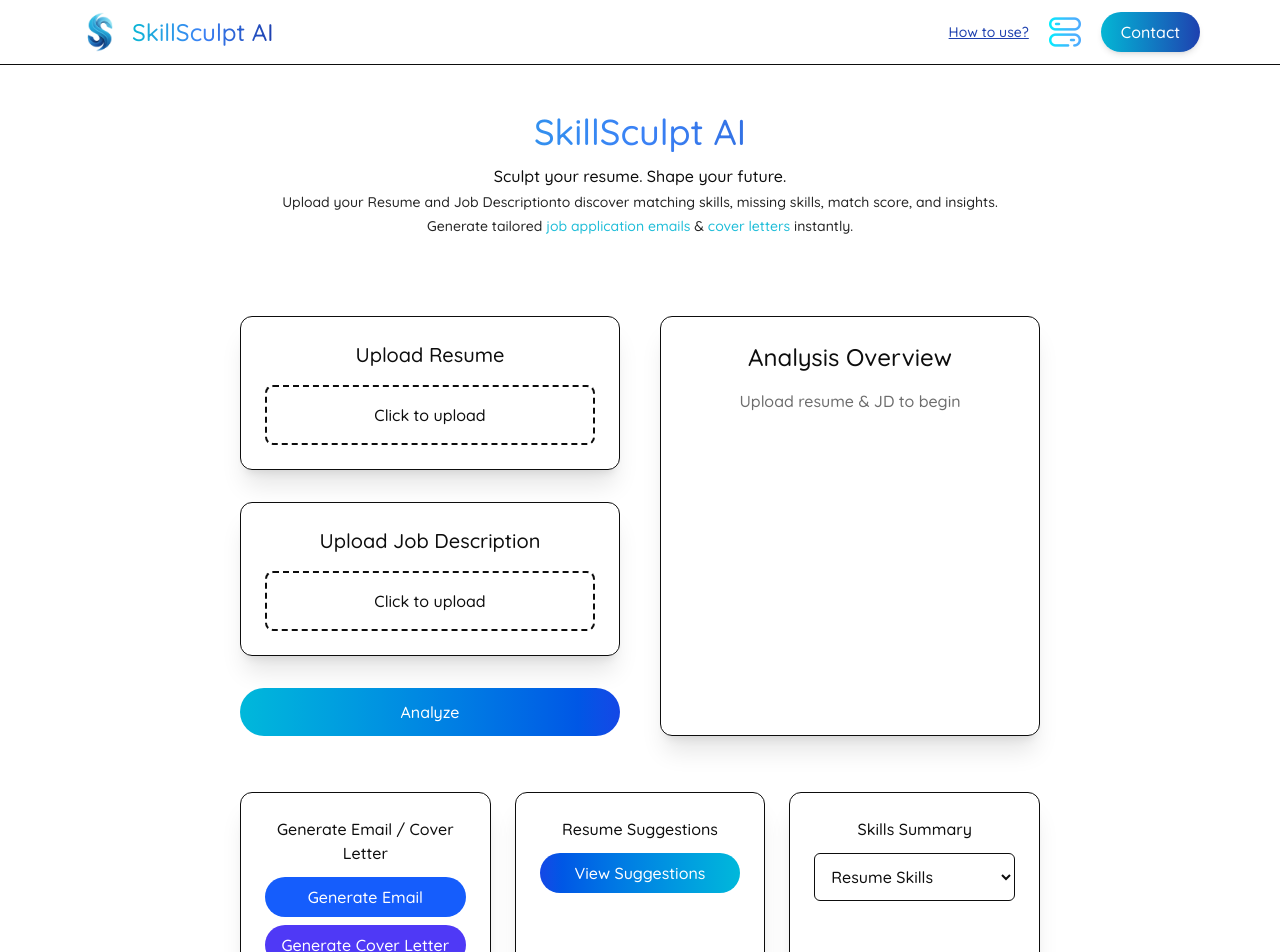
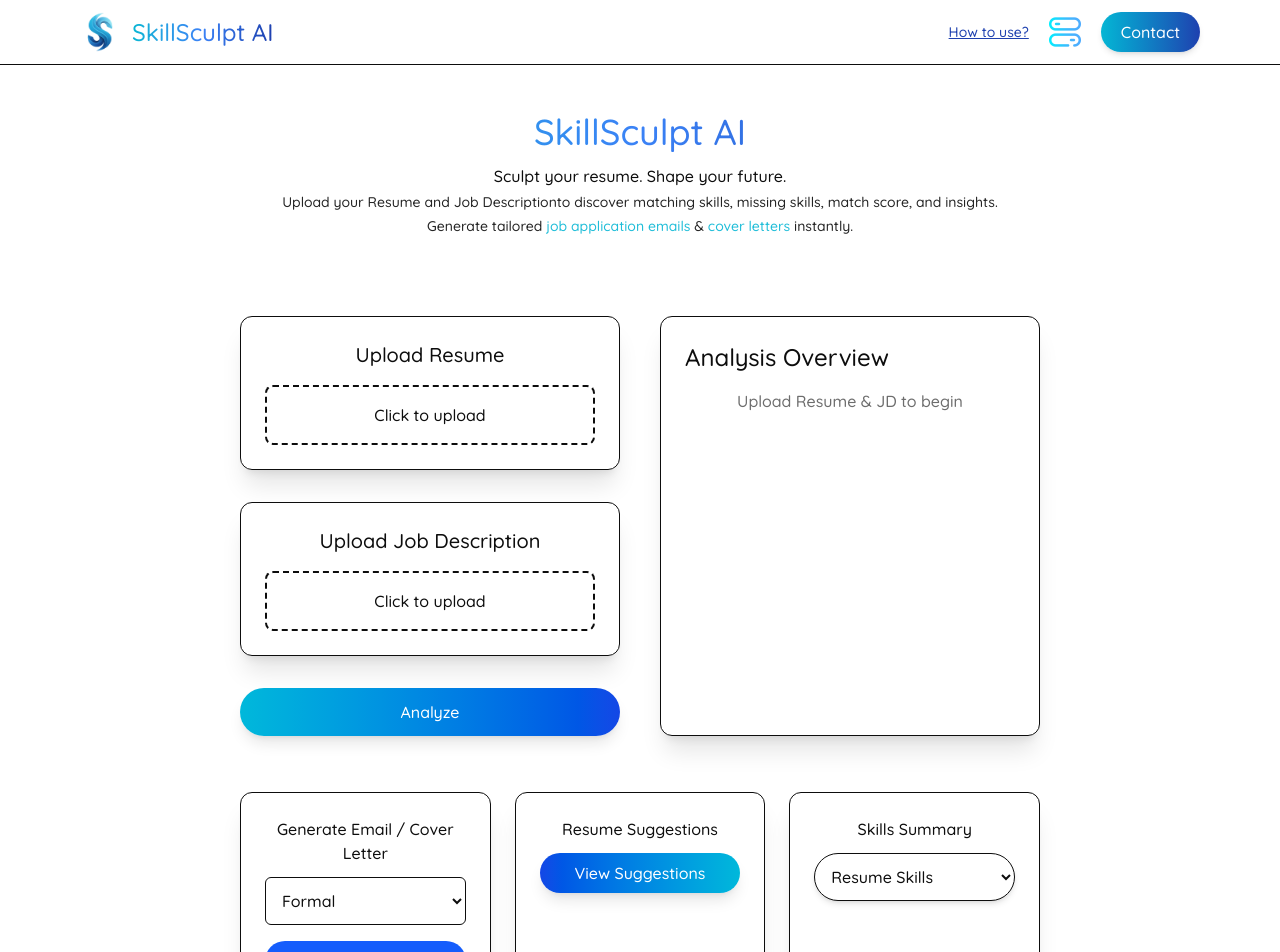
Before and after one commit to Anjana-achariya/email_frontend, a React (Vite) app: page / in a window 1280 px wide. Shown: the top 952 px of the page. Built offline with nearby package versions, Linux system fonts and the light colour scheme; no server answers.

Commit message:
Update HeroSection.jsx

```diff
--- a/src/components/HeroSection.jsx
+++ b/src/components/HeroSection.jsx
@@ -9,6 +9,8 @@
   const [analysis, setAnalysis] = useState(null);
   const [output, setOutput] = useState("");
   const [loading, setLoading] = useState(false);
+
+  const [tone, setTone] = useState("formal"); // email/cover letter tone selection
 
   const handleUpload = (e, type) => {
     const file = e.target.files[0];
@@ -47,8 +49,8 @@
     setLoading(false);
   };
 
-  const generateEmail = async (tone = "formal") => {
-    if (!analysis) return alert("Please run analysis first.");
+  const generateEmail = async () => {
+    if (!analysis) return alert("Run analysis first.");
 
     setLoading(true);
     setOutput("");
@@ -78,8 +80,8 @@
     setLoading(false);
   };
 
-  const generateCoverLetter = async (tone = "professional") => {
-    if (!analysis) return alert("Please run analysis first.");
+  const generateCoverLetter = async () => {
+    if (!analysis) return alert("Run analysis first.");
 
     setLoading(true);
     setOutput("");
@@ -89,7 +91,7 @@
       jd_text: analysis.jd_text,
       matching_skills: analysis.matching_skills,
       key_strengths: analysis.key_strengths,
-      tone,
+      tone: tone,
     };
 
     try {
@@ -110,7 +112,7 @@
   };
 
   const viewSuggestions = async () => {
-    if (!analysis) return alert("Please run analysis first.");
+    if (!analysis) return alert("Run analysis first.");
 
     setLoading(true);
     setOutput("");
@@ -130,7 +132,7 @@
       });
 
       const data = await res.json();
-      setOutput(data.suggestions.join("\n• "));
+      setOutput("• " + data.suggestions.join("\n• "));
 
     } catch (err) {
       alert("Failed to fetch suggestions.");
@@ -140,7 +142,7 @@
   };
 
   const showSkillSummary = (type) => {
-    if (!analysis) return alert("Please run analysis first.");
+    if (!analysis) return alert("Run analysis first.");
 
     let list = [];
 
@@ -162,18 +164,18 @@
         break;
     }
 
-    setOutput(list.length ? list.join(", ") : "No items found.");
+    setOutput(list?.length ? list.join(", ") : "No items found.");
   };
 
   return (
     <div className="max-w-7xl mx-auto mt-20 px-6">
 
-      {/* -------------------- UPLOAD SECTION -------------------- */}
+      {/* ---------------------------------- UPLOAD SECTION ---------------------------------- */}
       <div className="grid grid-cols-1 lg:grid-cols-2 gap-10">
 
         <div className="space-y-8">
 
-          {/* Resume upload */}
+          {/* Resume Upload */}
           <div className="p-6 bg-card rounded-xl border shadow-xl">
             <h3 className="text-xl font-semibold">Upload Resume</h3>
             <label className="mt-4 block border-2 border-dashed p-4 rounded-lg cursor-pointer text-center">
@@ -183,7 +185,7 @@
             </label>
           </div>
 
-          {/* JD upload */}
+          {/* JD Upload */}
           <div className="p-6 bg-card rounded-xl border shadow-xl">
             <h3 className="text-xl font-semibold">Upload Job Description</h3>
             <label className="mt-4 block border-2 border-dashed p-4 rounded-lg cursor-pointer text-center">
@@ -193,62 +195,96 @@
             </label>
           </div>
 
+          {/* Analyze Button */}
           <button
             onClick={analyze}
-            className="w-full py-3 rounded-full text-white bg-gradient-to-r from-cyan-500 to-blue-700"
+            className="w-full py-3 rounded-full text-white bg-gradient-to-r from-cyan-500 to-blue-700 hover:scale-105 transition shadow-lg"
           >
             {loading ? "Analyzing..." : "Analyze"}
           </button>
         </div>
 
-        {/* -------------------- RESULT SUMMARY PANEL -------------------- */}
-        <div className="p-6 bg-card rounded-xl border shadow-xl min-h-[300px]">
+        {/* ---------------------------------- ANALYSIS RESULTS ---------------------------------- */}
+        <div className="p-6 bg-card rounded-xl border shadow-xl min-h-[300px] text-left">
           <h3 className="text-2xl font-bold mb-4">Analysis Overview</h3>
 
           {!analysis && (
-            <p className="opacity-60 text-center">Upload resume & JD to begin</p>
+            <p className="opacity-60 text-center">Upload Resume & JD to begin</p>
           )}
 
           {analysis && (
-            <div>
-              <p><strong>Match Score:</strong> {analysis.match_score}%</p>
-              <p><strong>Matching Skills:</strong> {analysis.matching_skills.join(", ")}</p>
-              <p><strong>Missing Skills:</strong> {analysis.missing_skills.join(", ")}</p>
-              <p><strong>Key Strengths:</strong> {analysis.key_strengths.join(", ")}</p>
+            <div className="text-left space-y-3">
+
+              <p>
+                <strong>Match Score:</strong> {analysis.match_score}%
+              </p>
+
+              <p>
+                <strong>Matching Skills:</strong><br />
+                {analysis.matching_skills?.length
+                  ? analysis.matching_skills.join(", ")
+                  : "No matching skills found"}
+              </p>
+
+              <p>
+                <strong>Missing Skills:</strong><br />
+                {analysis.missing_skills?.length
+                  ? analysis.missing_skills.join(", ")
+                  : "No missing skills found"}
+              </p>
+
+              <p>
+                <strong>Key Strengths:</strong><br />
+                {analysis.key_strengths?.length
+                  ? analysis.key_strengths.join(", ")
+                  : "No strengths detected"}
+              </p>
+
             </div>
           )}
         </div>
       </div>
 
-      {/* -------------------- ACTION BUTTONS -------------------- */}
+      {/* ---------------------------------- ACTION BUTTONS ---------------------------------- */}
       <div className="mt-14 grid grid-cols-1 md:grid-cols-3 gap-6">
 
         {/* EMAIL / COVER LETTER */}
         <div className="p-6 bg-card rounded-xl border shadow-xl">
           <h3 className="font-bold mb-3">Generate Email / Cover Letter</h3>
 
+          {/* Tone Dropdown */}
+          <select
+            className="w-full p-3 rounded-md border mb-4"
+            onChange={(e) => setTone(e.target.value)}
+          >
+            <option value="formal">Formal</option>
+            <option value="friendly">Friendly</option>
+            <option value="professional">Professional</option>
+            <option value="simple">Simple</option>
+          </select>
+
           <button
-            onClick={() => generateEmail("formal")}
-            className="w-full py-2 rounded-full bg-blue-600 text-white mb-2"
+            onClick={generateEmail}
+            className="w-full py-2 rounded-full bg-blue-600 text-white mb-2 hover:scale-105 transition shadow-lg"
           >
             Generate Email
           </button>
 
           <button
-            onClick={() => generateCoverLetter("professional")}
-            className="w-full py-2 rounded-full bg-indigo-600 text-white"
+            onClick={generateCoverLetter}
+            className="w-full py-2 rounded-full bg-indigo-600 text-white hover:scale-105 transition shadow-lg"
           >
             Generate Cover Letter
           </button>
         </div>
 
-        {/* SUGGESTIONS */}
+        {/* RESUME SUGGESTIONS */}
         <div className="p-6 bg-card rounded-xl border shadow-xl">
           <h3 className="font-bold mb-3">Resume Suggestions</h3>
 
           <button
             onClick={viewSuggestions}
-            className="w-full py-2 rounded-full bg-gradient-to-r from-blue-700 to-cyan-500 text-white"
+            className="w-full py-2 rounded-full bg-gradient-to-r from-blue-700 to-cyan-500 text-white hover:scale-105 transition shadow-lg"
           >
             View Suggestions
           </button>
@@ -260,7 +296,7 @@
 
           <select
             onChange={(e) => showSkillSummary(e.target.value)}
-            className="w-full p-3 rounded-md border"
+            className="w-full p-3 rounded-full border bg-white shadow-md hover:shadow-xl transition cursor-pointer font-semibold"
           >
             <option>Resume Skills</option>
             <option>JD Skills</option>
@@ -271,13 +307,16 @@
         </div>
       </div>
 
-      {/* -------------------- OUTPUT PANEL -------------------- */}
+      {/* ---------------------------------- OUTPUT PANEL ---------------------------------- */}
       <div className="mt-10 p-6 bg-white border rounded-xl shadow-xl min-h-[200px]">
         <h3 className="text-xl font-bold mb-2">Output</h3>
+
         {loading ? (
           <p className="opacity-70">Loading...</p>
         ) : (
-          <pre className="whitespace-pre-wrap">{output}</pre>
+          <pre className="whitespace-pre-wrap text-left leading-relaxed">
+            {output}
+          </pre>
         )}
       </div>
     </div>
```
